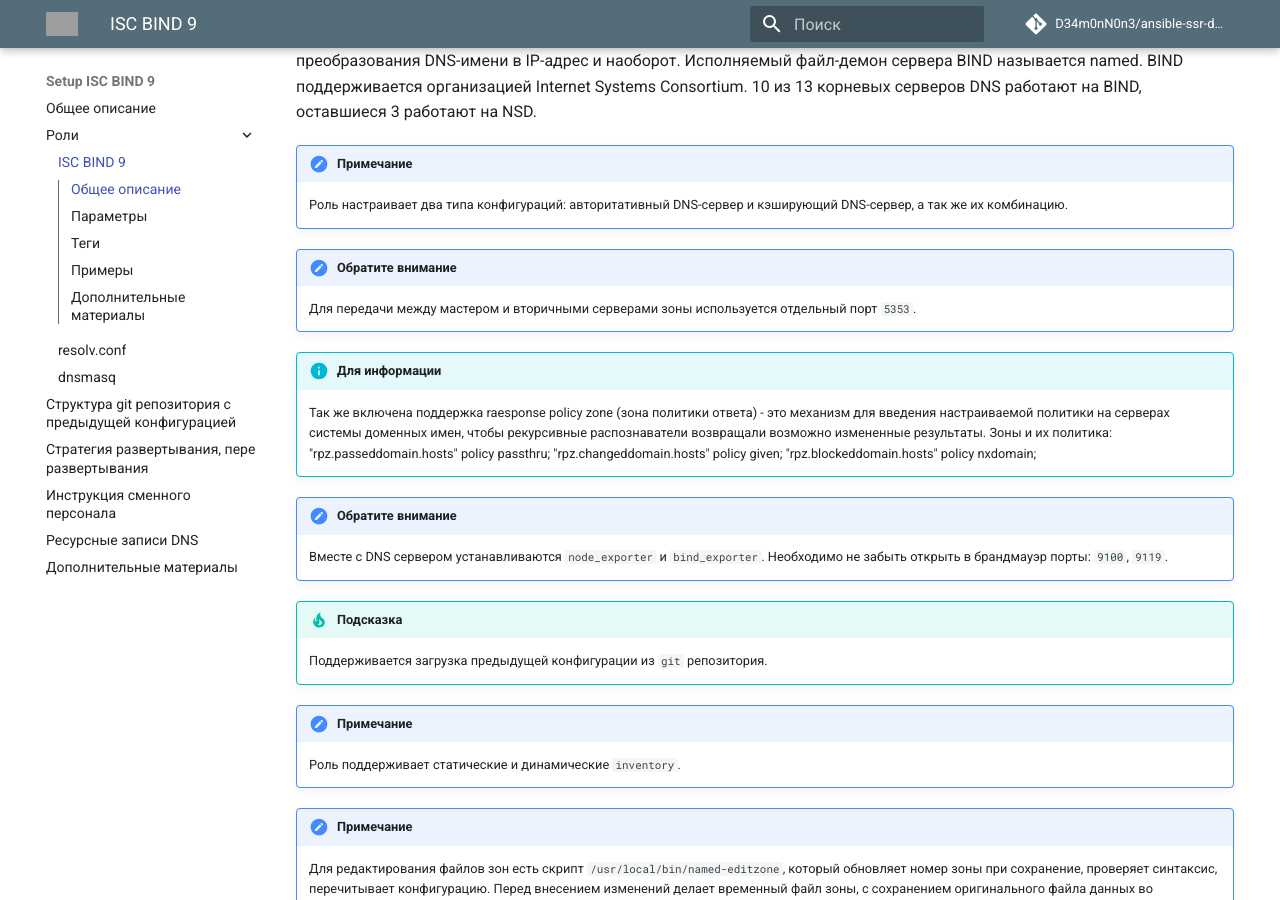
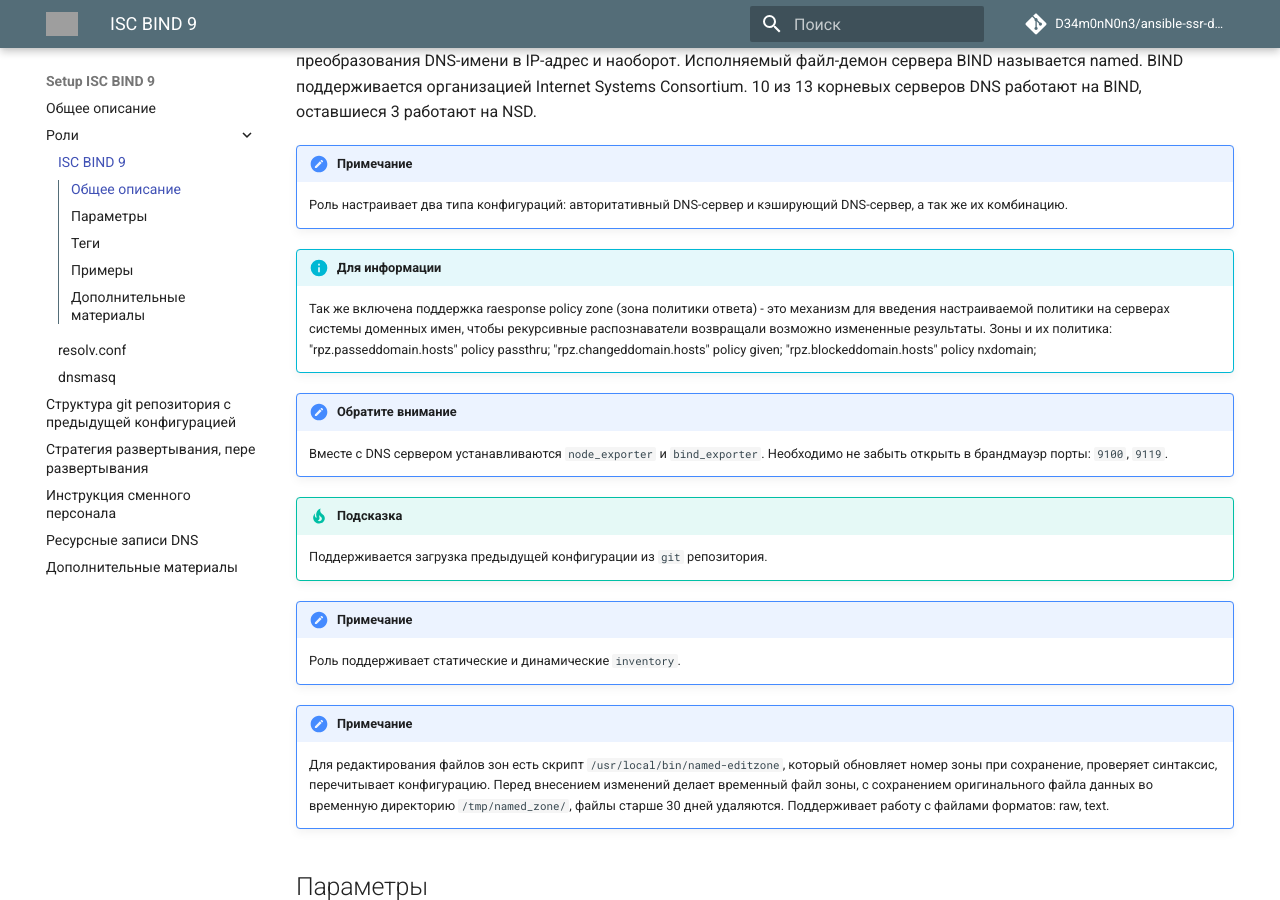
Before and after one commit to D34m0nN0n3/ansible-ssr-dns, an MkDocs documentation site: the page built from docs/roles/dns_server.md, in a window 1280 px wide and 900 px high, scrolled down 995 px. Built offline with MkDocs 1.6.1 and Material for MkDocs 9.7.7, drawn with Linux system fonts in a browser that asks for light colours; a script that is not in the unit is left out; comment, search, counter and statistics services are not loaded; grey boxes are pictures that could not be loaded.

Commit message:
Update dns_server.md

```diff
--- a/docs/roles/dns_server.md
+++ b/docs/roles/dns_server.md
@@ -15,9 +15,6 @@
 
 !!! note "Примечание"
     Роль настраивает два типа конфигураций: авторитативный DNS-сервер и кэширующий DNS-сервер, а так же их комбинацию.
-
-!!! attention "Обратите внимание"
-    Для передачи между мастером и вторичными серверами зоны используется отдельный порт `5353`.
 
 !!! info "Для информации"
     Так же включена поддержка raesponse policy zone (зона политики ответа) - это механизм для введения настраиваемой политики на серверах системы доменных имен, чтобы рекурсивные распознаватели возвращали возможно измененные результаты. Зоны и их политика: "rpz.passeddomain.hosts" policy passthru; "rpz.changeddomain.hosts" policy given; "rpz.blockeddomain.hosts" policy nxdomain;
```
